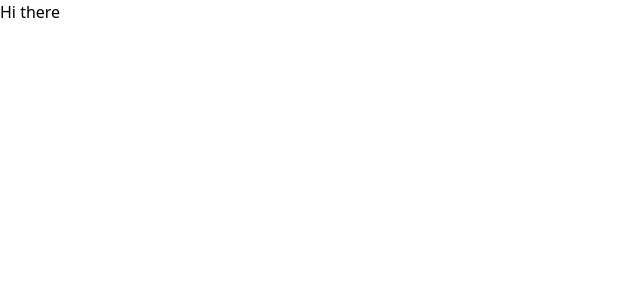
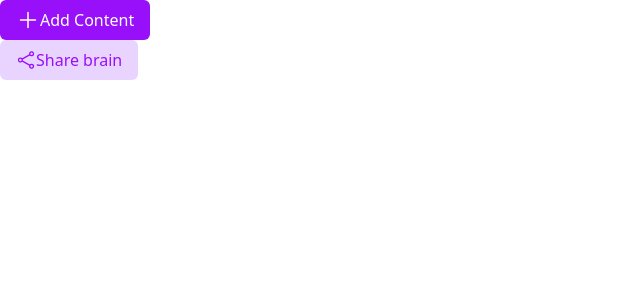
Before and after one commit to Aishwarya7902/CerebriX, a React (Vite) app in the folder frontend/: page / in a window 1280 px wide. Shown: the top 300 px of the page, without its empty margins (0-640 px from the left). Built offline with nearby package versions, Linux system fonts and the light colour scheme.

Commit message:
Button component added

```diff
--- a/frontend/src/App.tsx
+++ b/frontend/src/App.tsx
@@ -1,9 +1,14 @@
+import { Button } from "./components/Button"
+import { PlusIcon } from "./icons/PlusIcon"
+import { ShareIcon } from "./icons/ShareIcon"
 
 function App() {
 
 
-  return <div>
-        Hi there
+  return <div >
+       <Button variant="primary" text="Add Content" startIcon={<PlusIcon/>}/>
+       <Button variant="secondary" text="Share brain" startIcon={<ShareIcon/>}/>
+
   </div>
 }
 
--- /dev/null
+++ b/frontend/src/components/Button.tsx
@@ -0,0 +1,25 @@
+import { ReactElement } from "react";
+
+interface ButtonProps {
+    variant: "primary" | "secondary"
+    text: string;
+    startIcon?: ReactElement;
+
+}
+
+const variantClasses = {
+    "primary": "bg-purple-600 text-white",
+    "secondary": "bg-purple-200 text-purple-600"
+}
+
+const defaultStyles = "px-4 py-2 rounded-md font-light flex items-center"
+
+
+export function Button(props: ButtonProps) {
+    return <button className={`${variantClasses[props.variant]} ${defaultStyles}`}>
+
+            {props.startIcon}
+            {props.text}
+
+    </button>
+}
--- /dev/null
+++ b/frontend/src/icons/PlusIcon.tsx
@@ -0,0 +1,6 @@
+export function PlusIcon(){
+    return <svg xmlns="http://www.w3.org/2000/svg" fill="none" viewBox="0 0 24 24" stroke-width="1.5" stroke="currentColor" className="size-6">
+    <path stroke-linecap="round" stroke-linejoin="round" d="M12 4.5v15m7.5-7.5h-15" />
+  </svg>
+
+}
--- /dev/null
+++ b/frontend/src/icons/ShareIcon.tsx
@@ -0,0 +1,6 @@
+export function ShareIcon(){
+    return <svg xmlns="http://www.w3.org/2000/svg" fill="none" viewBox="0 0 24 24" stroke-width="1.5" stroke="currentColor" className="size-5">
+    <path stroke-linecap="round" stroke-linejoin="round" d="M7.217 10.907a2.25 2.25 0 1 0 0 2.186m0-2.186c.18.324.283.696.283 1.093s-.103.77-.283 1.093m0-2.186 9.566-5.314m-9.566 7.5 9.566 5.314m0 0a2.25 2.25 0 1 0 3.935 2.186 2.25 2.25 0 0 0-3.935-2.186Zm0-12.814a2.25 2.25 0 1 0 3.933-2.185 2.25 2.25 0 0 0-3.933 2.185Z" />
+  </svg>
+
+}
--- a/frontend/tailwind.config.js
+++ b/frontend/tailwind.config.js
@@ -3,9 +3,14 @@
     theme: {
       extend: {
         colors: {
+          gray:{
+            100:"#eeeeef",
+            200:"#e6e9ed",
+            600:"#64676a",
+          },
           purple: {
-            300:"#e0e7fe",
-            500:"3e38a7",
+            200:"#e0e7ff",
+            500:"#6a61d4",
             600:"#5046e4"
 
           },
```
Also changed, not shown: frontend/src/components/Card.tsx (added), frontend/src/components/Sidebar.tsx (added), frontend/src/components/SidebarComponent.tsx (added).
